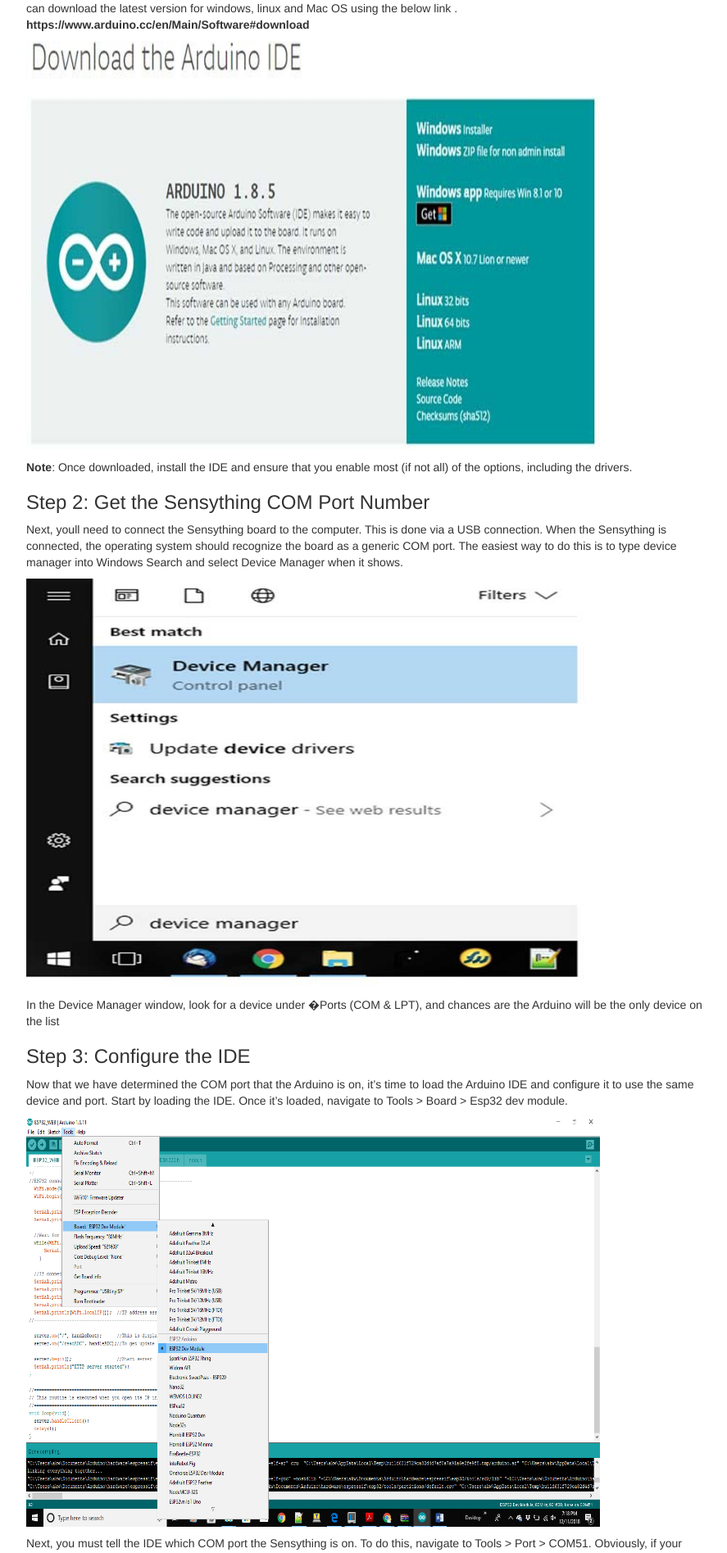
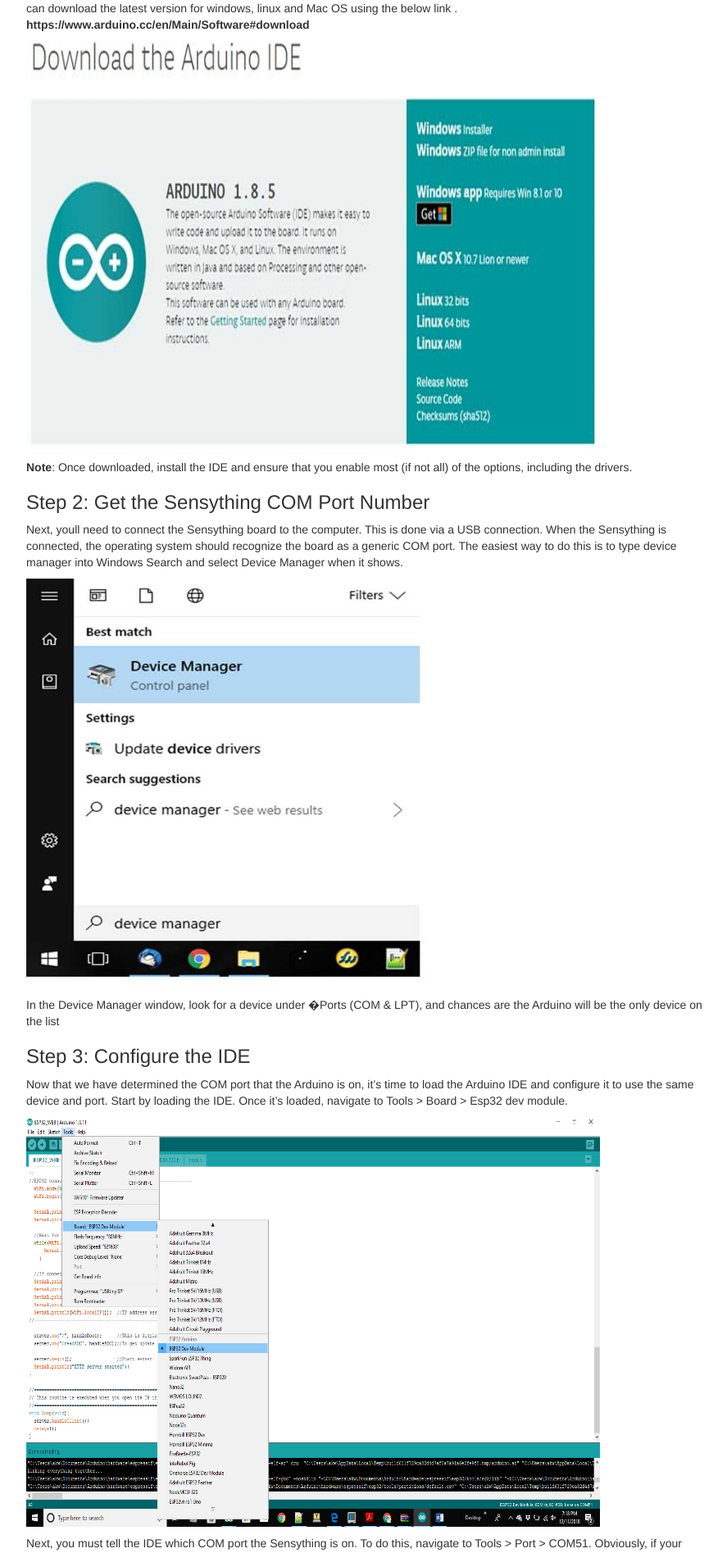
Before and after one commit to Protocentral/protocentral_sensything, a Jekyll site: the page built from docs/sensything-with-arduino.md, in a window 1280 px wide. Shown: the part 639-2534 px from the top of the page at 82% size, without its empty margins (38-925 px from the left). Built offline with Jekyll 4.4.1, drawn with Linux system fonts in a browser that asks for light colours; nearby versions of some CDN libraries; our own code applies the rules of GitHub Pages for plain Markdown files; comment, search, counter and statistics services are not loaded.

Commit message:
Update sensything-with-arduino.md

```diff
--- a/docs/sensything-with-arduino.md
+++ b/docs/sensything-with-arduino.md
@@ -18,7 +18,7 @@
 ### Step 2: Get the Sensything COM Port Number
 Next, youll need to connect the Sensything board to the computer. This is done via a USB connection. When the Sensything is connected, the operating system should recognize the board as a generic COM port. The easiest way to do this is to type device manager into Windows Search and select Device Manager when it shows.
 
-<img src="images/device manager.jpg" width="700" height="500" />
+<img src="images/device manager.jpg" width="500" height="500" />
 
 
 In the Device Manager window, look for a device under �Ports (COM & LPT), and chances are the Arduino will be the only device on the list
```
